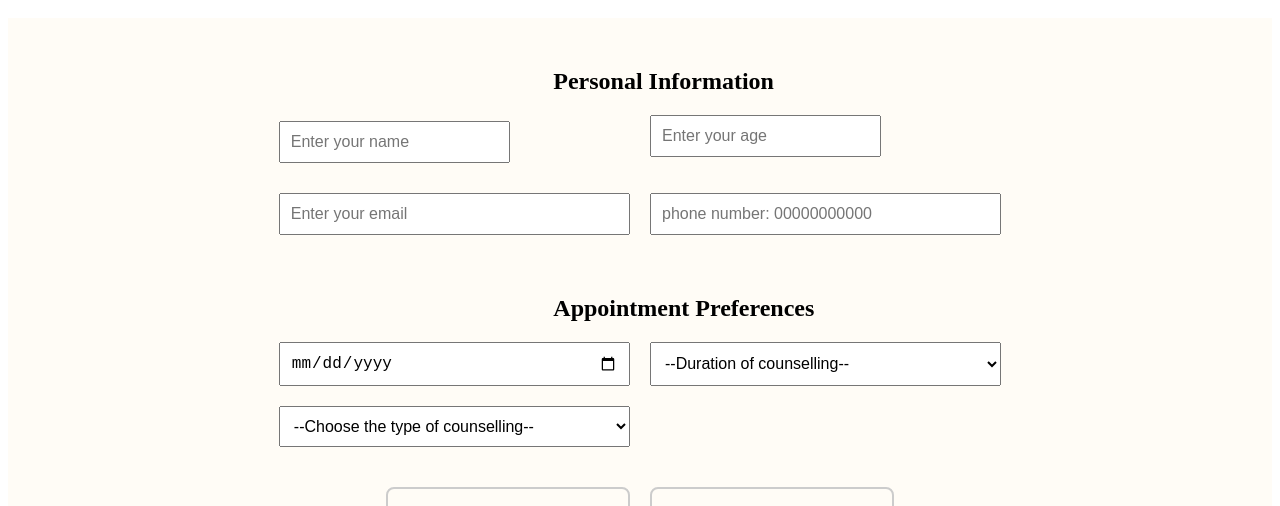
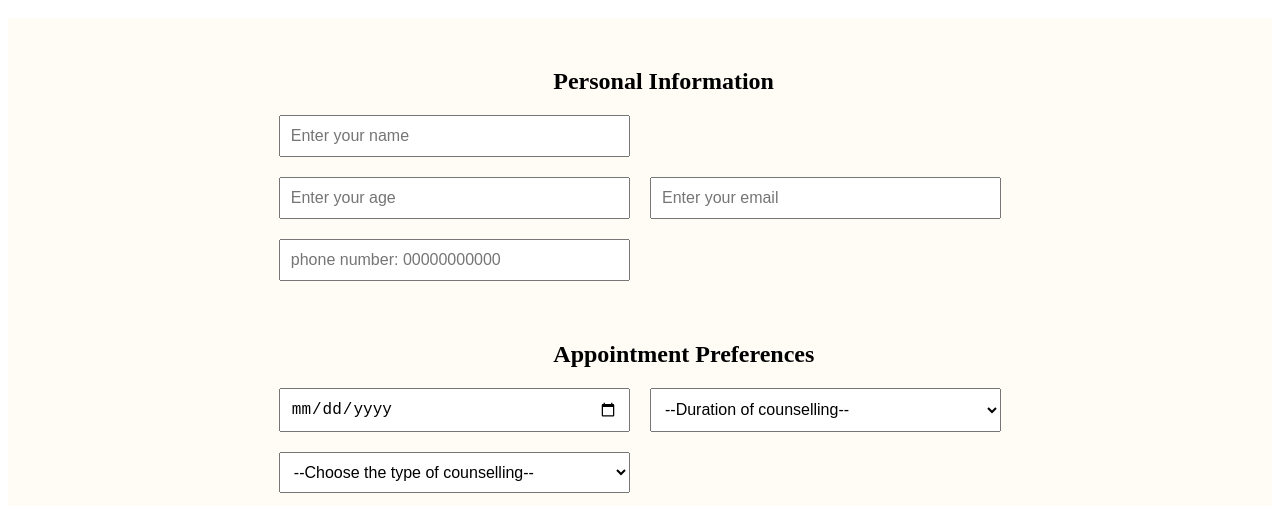
Before and after one commit to TheAloofBuddha/mini-project1, a plain HTML site: page index.html in a window 1280 px wide. Shown: the part 594-1100 px from the top of the page. Drawn offline with Linux system fonts and the light colour scheme.

Commit message:
Update index.html

```diff
--- a/index.html
+++ b/index.html
@@ -105,22 +105,21 @@
               gap: 20px;
             "
           >
-            <div><input
+            <input
               type="text"
               id="name"
               placeholder="Enter your name"
               style="padding: 10px; font-size: 16px"
               required
             />
-            <p class ="name_error" style="display: inline-block"></p></div>
-            <div><input
+            <p class ="name_error" style="display: inline-block"></p>
+            <input
               type="number"
               id="age"
               placeholder="Enter your age"
               style="padding: 10px; font-size: 16px"
               required
             />
-            <p class="error_age"></p></div>
 
             <input
               type="email"
```
